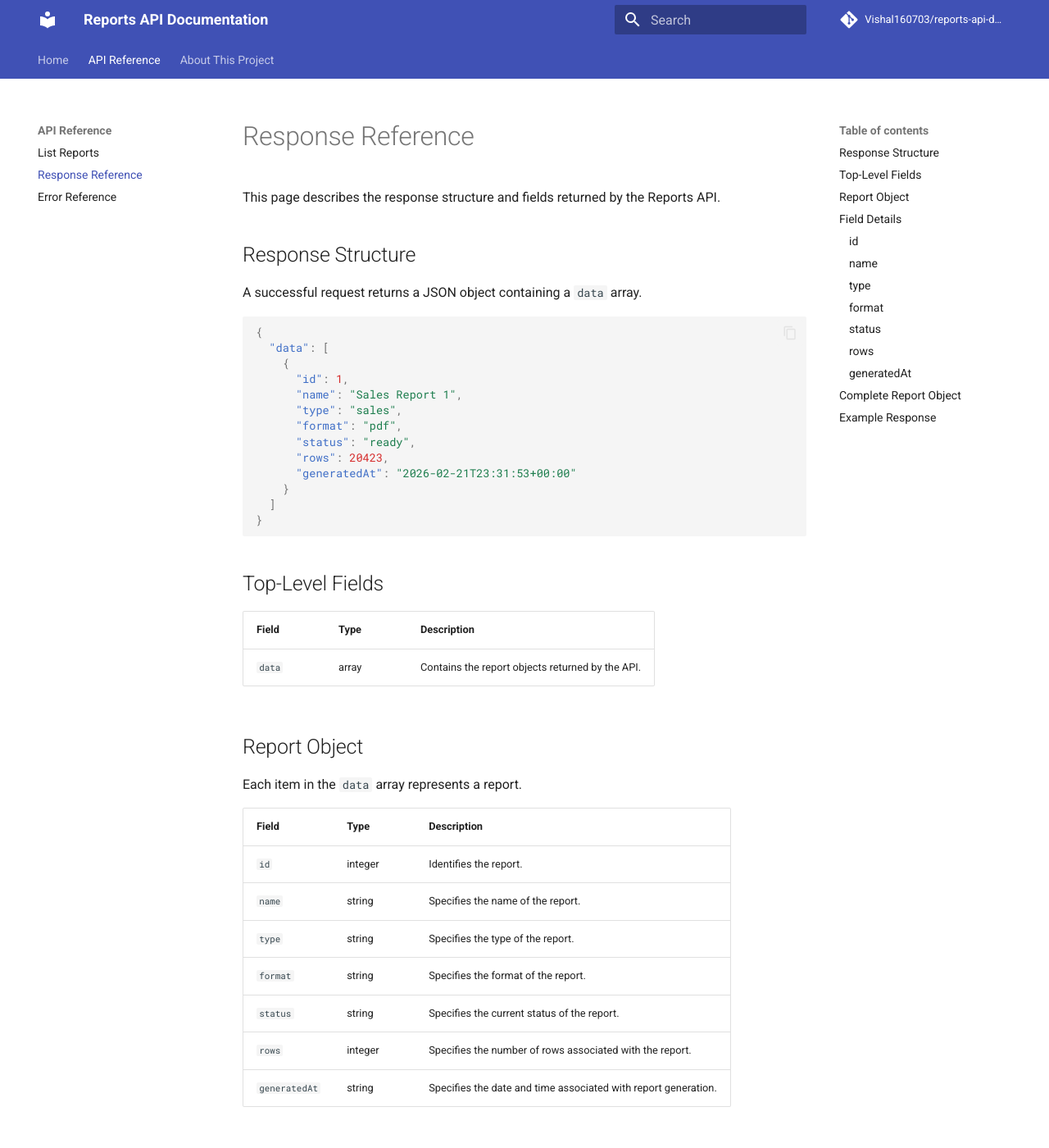
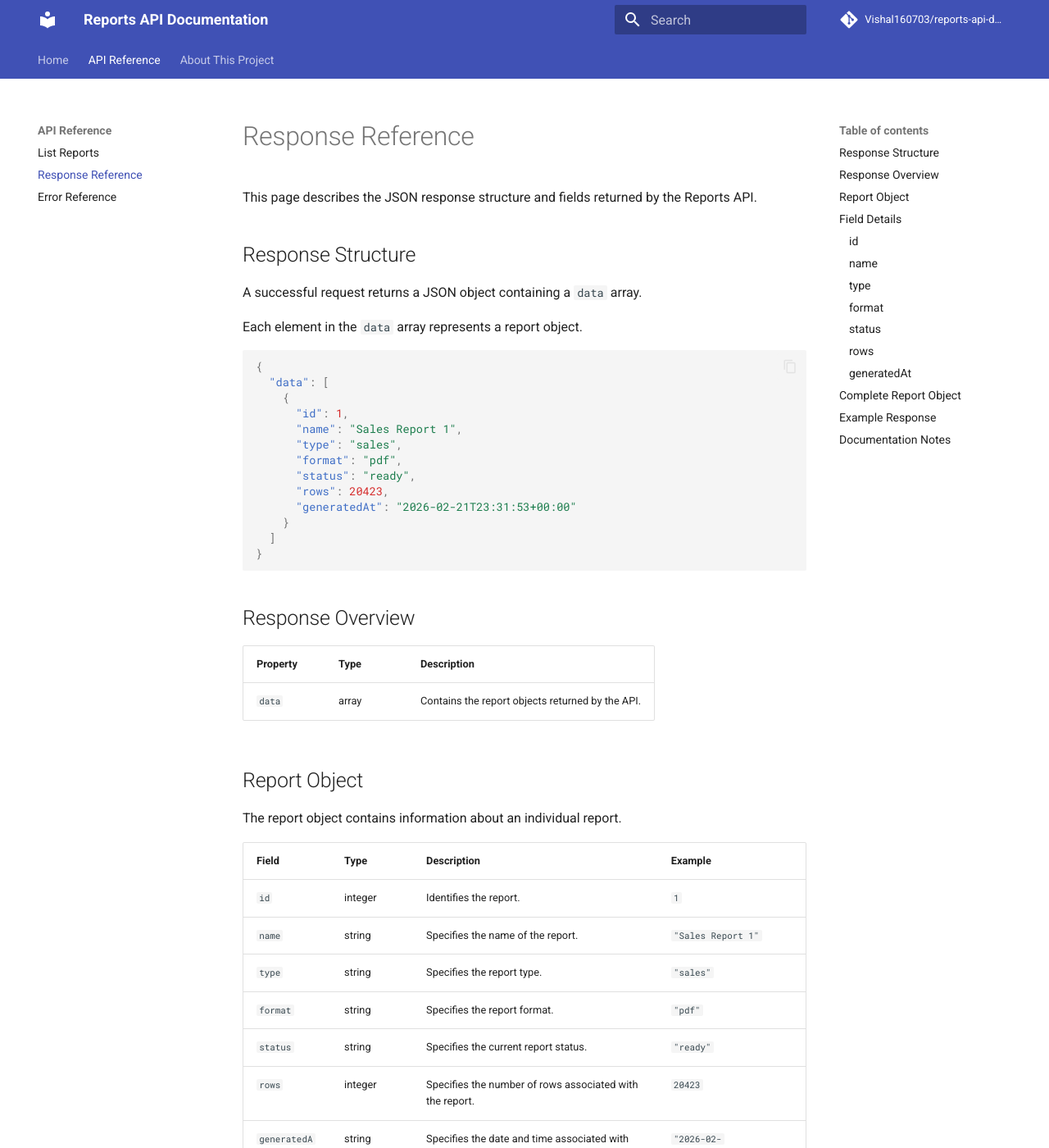
Before and after one commit to Vishal160703/reports-api-documentation, an MkDocs documentation site: the page built from docs/response-reference.md, in a window 1280 px wide and 1400 px high. Shown: the whole window at 82% size. Built offline with MkDocs 1.6.1 and Material for MkDocs 9.7.7, drawn with Linux system fonts in a browser that asks for light colours; comment, search, counter and statistics services are not loaded; some of the changed text lies outside the part shown.

Commit message:
Improve API response reference documentation

````diff
--- a/docs/response-reference.md
+++ b/docs/response-reference.md
@@ -1,11 +1,13 @@
 
 # Response Reference
 
-This page describes the response structure and fields returned by the Reports API.
+This page describes the JSON response structure and fields returned by the Reports API.
 
 ## Response Structure
 
 A successful request returns a JSON object containing a `data` array.
+
+Each element in the `data` array represents a report object.
 
 ```json
 {
@@ -23,25 +25,25 @@ A successful request returns a JSON object containing a `data` array.
 }
 ```
 
-## Top-Level Fields
+## Response Overview
 
-| Field | Type | Description |
+| Property | Type | Description |
 |---|---|---|
 | `data` | array | Contains the report objects returned by the API. |
 
 ## Report Object
 
-Each item in the `data` array represents a report.
+The report object contains information about an individual report.
 
-| Field | Type | Description |
-|---|---|---|
-| `id` | integer | Identifies the report. |
-| `name` | string | Specifies the name of the report. |
-| `type` | string | Specifies the type of the report. |
-| `format` | string | Specifies the format of the report. |
-| `status` | string | Specifies the current status of the report. |
-| `rows` | integer | Specifies the number of rows associated with the report. |
-| `generatedAt` | string | Specifies the date and time associated with report generation. |
+| Field | Type | Description | Example |
+|---|---|---|---|
+| `id` | integer | Identifies the report. | `1` |
+| `name` | string | Specifies the name of the report. | `"Sales Report 1"` |
+| `type` | string | Specifies the report type. | `"sales"` |
+| `format` | string | Specifies the report format. | `"pdf"` |
+| `status` | string | Specifies the current report status. | `"ready"` |
+| `rows` | integer | Specifies the number of rows associated with the report. | `20423` |
+| `generatedAt` | string | Specifies the date and time associated with report generation. | `"2026-02-21T23:31:53+00:00"` |
 
 ## Field Details
 
@@ -49,71 +51,101 @@ Each item in the `data` array represents a report.
 
 Identifies the report.
 
+**Type:** `integer`
+
 Example:
 
 ```json
-"id": 1
+{
+  "id": 1
+}
 ```
 
 ### `name`
 
 Specifies the name of the report.
 
+**Type:** `string`
+
 Example:
 
 ```json
-"name": "Sales Report 1"
+{
+  "name": "Sales Report 1"
+}
 ```
 
 ### `type`
 
-Specifies the type of the report.
+Specifies the report type.
+
+**Type:** `string`
 
 Example:
 
 ```json
-"type": "sales"
+{
+  "type": "sales"
+}
 ```
 
 ### `format`
 
-Specifies the format of the report.
+Specifies the report format.
+
+**Type:** `string`
 
 Example:
 
 ```json
-"format": "pdf"
+{
+  "format": "pdf"
+}
 ```
 
 ### `status`
 
-Specifies the current status of the report.
+Specifies the current report status.
+
+**Type:** `string`
 
 Example:
 
 ```json
-"status": "ready"
+{
+  "status": "ready"
+}
 ```
 
 ### `rows`
 
 Specifies the number of rows associated with the report.
 
+**Type:** `integer`
+
 Example:
 
 ```json
-"rows": 20423
+{
+  "rows": 20423
+}
 ```
 
 ### `generatedAt`
 
 Specifies the date and time associated with report generation.
 
+**Type:** `string`
+
 Example:
 
 ```json
-"generatedAt": "2026-02-21T23:31:53+00:00"
+{
+  "generatedAt": "2026-02-21T23:31:53+00:00"
+}
 ```
+
+> The date-time format and timezone behavior have not been independently verified beyond the returned example.
 
 ## Complete Report Object
 
@@ -130,6 +162,8 @@ Example:
 ```
 
 ## Example Response
+
+The following example is based on the response observed during Postman testing.
 
 ```json
 {
@@ -155,3 +189,10 @@ Example:
   ]
 }
 ```
+
+## Documentation Notes
+
+- The `data` property was observed as an array in the tested response.
+- The report fields are documented based on the returned JSON structure.
+- Field validation rules and allowed values have not been independently verified.
+- Additional response properties should be documented after they are confirmed through testing.
````
